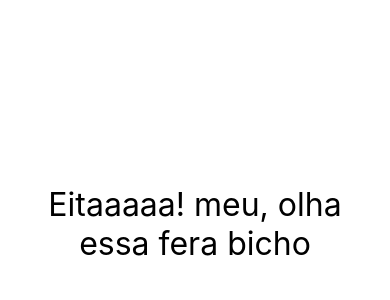
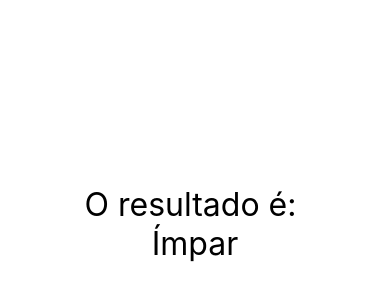
Before and after one commit to WellintonCamboim/cod3r-react-native, a React Native app in the folder fundReactNative/: screen / in a window 390 px wide. Shown: the part 198-498 px from the top of the page. Built offline with nearby package versions, Linux system fonts and the light colour scheme.

Commit message:
Renderização Condicional #01

```diff
--- a/fundReactNative/src/App.js
+++ b/fundReactNative/src/App.js
@@ -1,5 +1,5 @@
 import React from 'react'
-import { Text, View, StyleSheet } from 'react-native'
+import { Text, View, StyleSheet, SafeAreaView } from 'react-native'
 import Primeiro from './components/Primeiro'
 import CompOficial, { Comp1, Comp2 } from './components/Multi'
 import MinMax from './components/MinMax'
@@ -11,6 +11,7 @@
 import Pai from './components/indireta/Pai'
 import ContadorV2 from './components/contador/ContadorV2'
 import Diferenciar from './components/Diferenciar'
+import ParImpar from './components/ParImpar'
 
 // function App() {
 //     return <Text>Primeiro Componente 2</Text>
@@ -19,10 +20,11 @@
 // export default() => <Text>Primeiro Componente!!!</Text>
 
 export default () => (
-    <View style={style.App}>
-        <Diferenciar />
+    <SafeAreaView style={style.App}>
+        <ParImpar num={3}/>
 
         {/* <Aleatorio x={50} y={40}/>
+        <Diferenciar />
         <ContadorV2 />
         <Pai />
         <Pai />
@@ -40,7 +42,7 @@
         <Comp1 />
         <Comp2 />
         <Primeiro /> */}
-    </View>
+    </SafeAreaView>
 )
 
 const style = StyleSheet.create({
--- /dev/null
+++ b/fundReactNative/src/components/ParImpar.js
@@ -0,0 +1,34 @@
+import React from 'react'
+import { Text, View } from 'react-native'
+import style from './style'
+
+// export default ({ num = 0 }) => {
+//     if (num % 2 === 0) {
+//         return (
+//             <View>
+//                 <Text style={style.fontG}>O resultado é: </Text>
+//                 <Text style={style.fontG}>Par</Text>
+//             </View>
+//         )
+//     } else {
+//         return (
+//             <View>
+//                 <Text style={style.fontG}>O resultado é: </Text>
+//                 <Text style={style.fontG}>Ímpar</Text>
+//             </View>
+//         )
+//     }
+// }
+
+export default ({ num = 0 }) => {
+    return (
+        <View>
+            <Text style={style.fontG}>O resultado é: </Text>
+            {num % 2 === 0
+                ? <Text style={style.fontG}>Par</Text>
+                : <Text style={style.fontG}>Ímpar</Text>
+            }
+        </View>
+    )
+
+}
```
